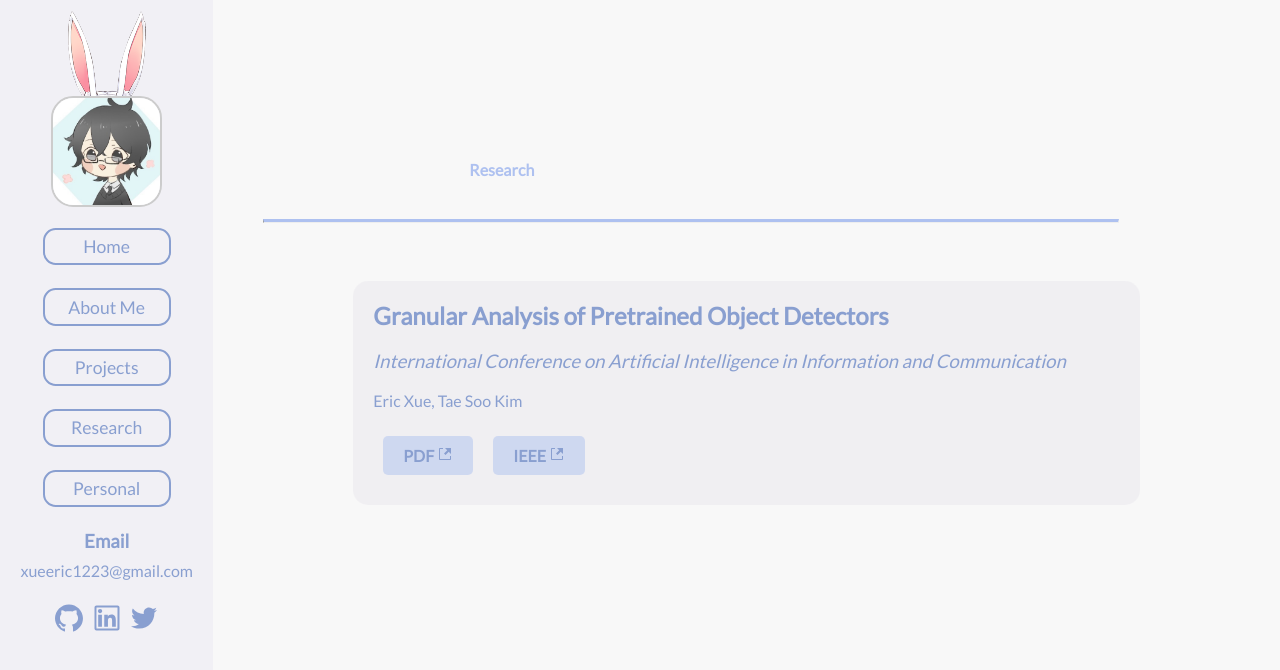
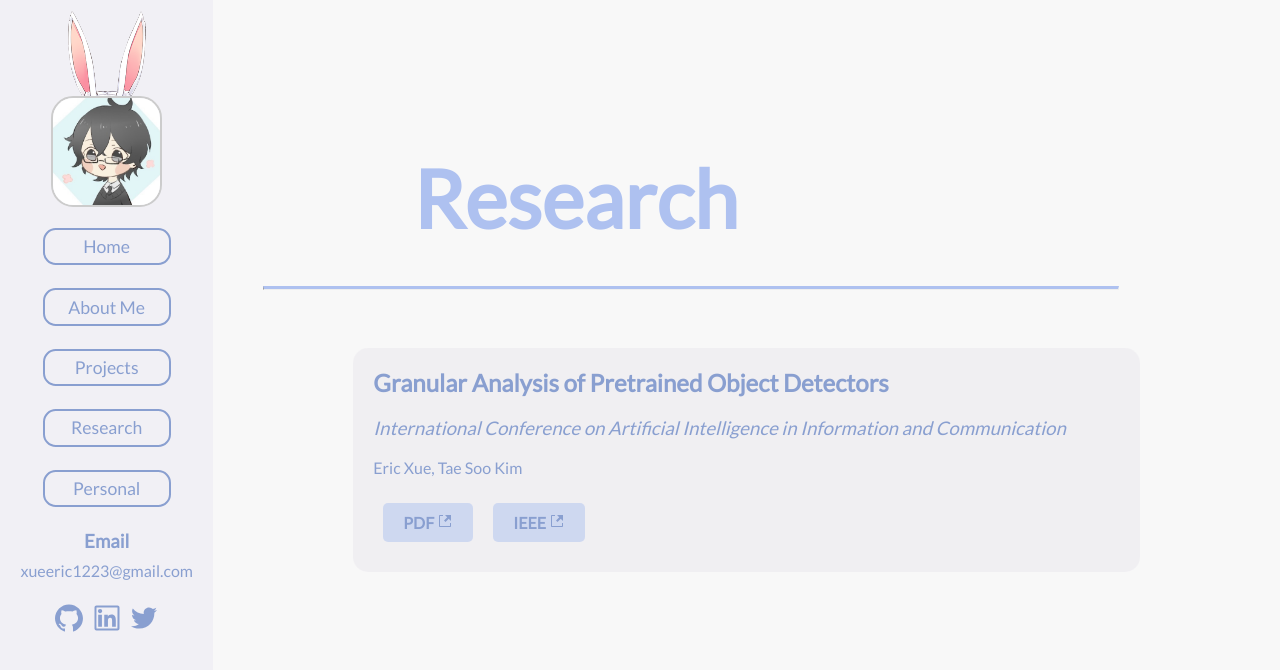
Before and after one commit to yumozi/personal-website, a Next.js app: page /research in a window 1280 px wide. Shown: the top 670 px of the page. Built offline with nearby package versions, Linux system fonts and the light colour scheme.

Commit message:
Update Research.module.css

```diff
--- a/styles/Research.module.css
+++ b/styles/Research.module.css
@@ -8,9 +8,9 @@
 }
 
 .name {
-    padding-top: 20vh;
-    padding-left: 20vw;
-    font-size: 1em;
+    padding-top: 150px;
+    padding-left: 200px;
+    font-size: 80px;
     font-weight: 600;
     color: #AEC1F0;
 }
```
